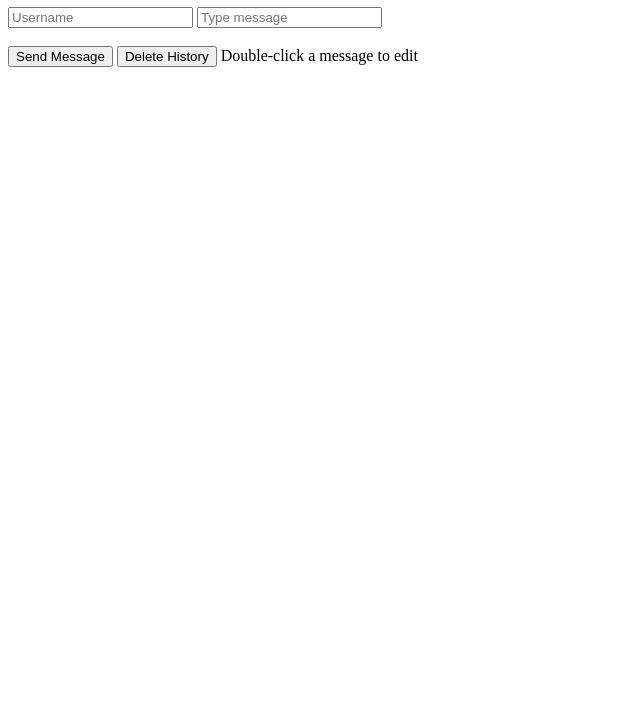
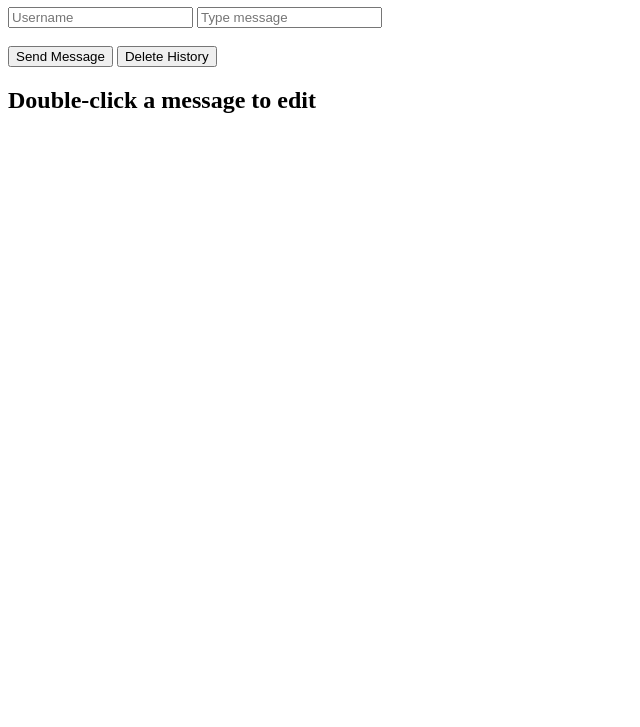
Before and after one commit to sam-goetz/chat-app, a plain HTML site: page index.html in a window 1280 px wide. Shown: the part 73-800 px from the top of the page, without its empty margins (0-640 px from the left). Drawn offline with Linux system fonts and the light colour scheme.

Commit message:
cosmetics

```diff
--- a/index.html
+++ b/index.html
@@ -20,7 +20,10 @@
     <input type="text" placeholder='Type message' id="inputMessage" maxlength='141'><br><br>
     <button id='button'>Send Message </button>
     <button id='clearChats'>Delete History </button>
-    <span>Double-click a message to edit</span>
+    <br>
+    <span>
+      <h2>Double-click a message to edit</h2>
+    </span>
   </div>
 
   <div id="all-chats">
```
